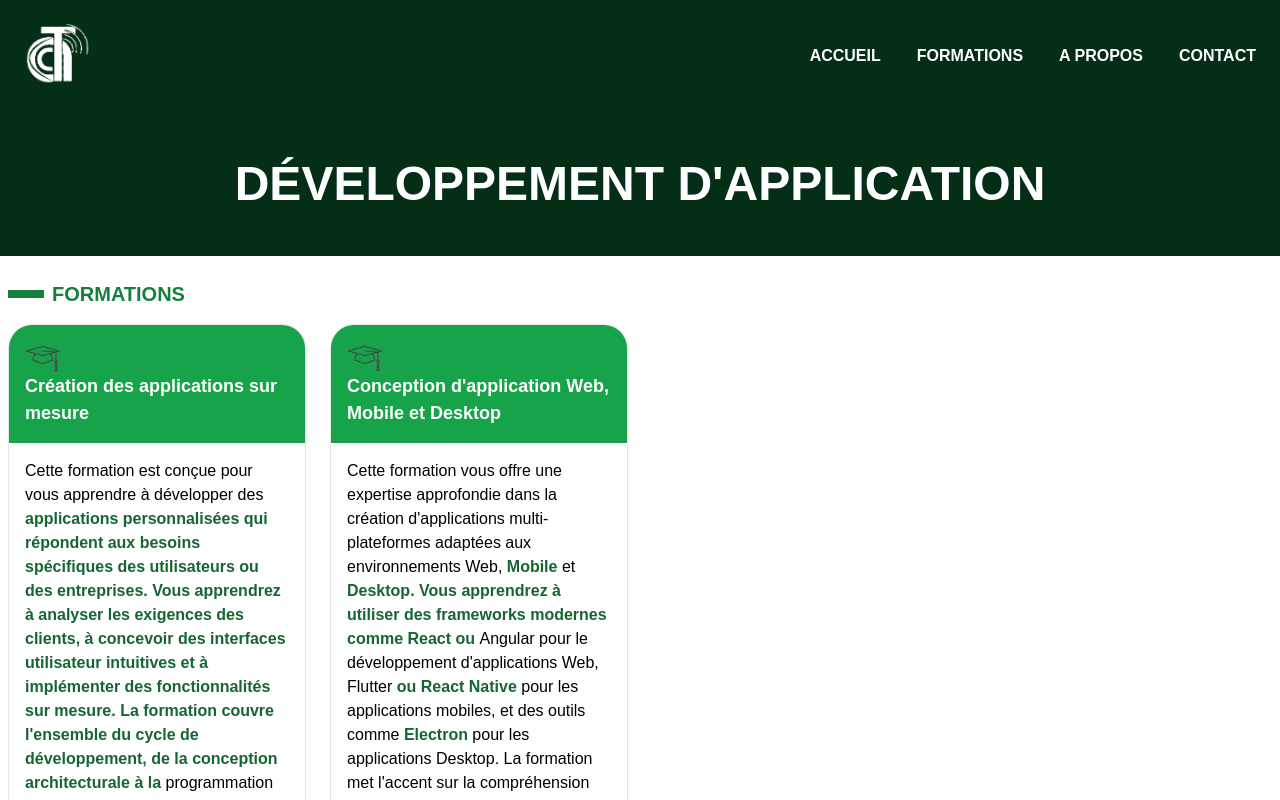
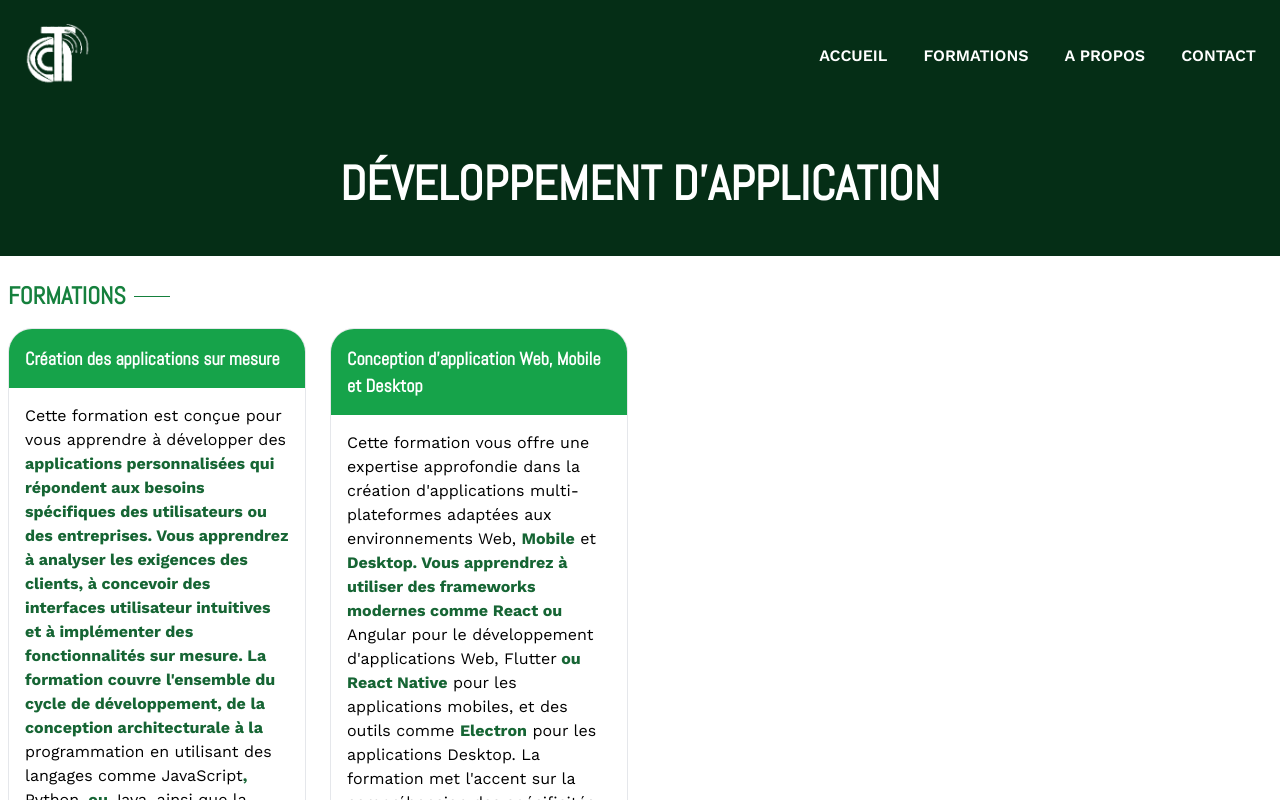
Before and after one commit to MnD3v/cabinet-acte, a Next.js app: page /formations/developpement-d-application in a window 1280 px wide. Shown: the top 800 px of the page. Built offline with nearby package versions, Linux system fonts and the light colour scheme; a web font is replaced by a local one.

Commit message:
ma plus grande qualite

```diff
--- a/src/app/components/pourquoi-nous.tsx
+++ b/src/app/components/pourquoi-nous.tsx
@@ -62,7 +62,7 @@ const PourquoiNous = () => {
                             <motion.div
                                 viewport={{ once: true }}
 
-                                className='-left-3 -top-3 absolute w-[100px] h-[200px] rounded-tl-[100px] rounded-br-[100px] bg-gradient-to-bl from-green-500 to-lime-500
+                                className='-left-3 -top-3 absolute w-[100px] h-[200px] bg-gradient-to-bl from-green-500 to-lime-500
                        '
                                 variants={Animations.leftToRight({ duration: 0.5, inverse: true })}
                                 initial="hidden"
@@ -71,7 +71,7 @@ const PourquoiNous = () => {
                             <motion.div
                                 viewport={{ once: true }}
 
-                                className='-right-3 -bottom-3 absolute w-[100px] h-[200px] rounded-tl-[100px] rounded-br-[100px] bg-gradient-to-bl from-green-500 to-lime-500
+                                className='-right-3 -bottom-3 absolute w-[100px] h-[200px] bg-gradient-to-bl from-green-500 to-lime-500
                        '
                                 variants={Animations.leftToRight({ duration: 0.5, inverse: true })}
                                 initial="hidden"
@@ -80,7 +80,7 @@ const PourquoiNous = () => {
                             <motion.img
                                 viewport={{ once: true }}
 
-                                src="/pourquoi.png" alt="" className='relative w-full md:w-[400px] lg:w-[440px] h-full  rounded-tl-[90px] rounded-br-[90px]
+                                src="/pourquoi.png" alt="" className='relative w-full md:w-[400px] lg:w-[440px] h-full
                         object-cover z-30'
                                 variants={Animations.leftToRight({ duration: 0.5, inverse: true })}
                                 initial="hidden"
--- a/src/app/components/services.tsx
+++ b/src/app/components/services.tsx
@@ -84,7 +84,7 @@ const Services = () => {
                                         variants={Animations.scale({ duration: 0.5 })}
                                         initial="hidden"
                                         whileInView="show"
-                                        className='h-10 md:h-14' />
+                                        className='h-14 md:h-16' />
 
                                     <motion.p
                                         viewport={{ once: true }}
@@ -94,7 +94,7 @@ const Services = () => {
                                         whileInView="show"
 
 
-                                        className='text-xl text-black font-medium font-jost'>{element.titre}</motion.p>
+                                        className='text-xl md:text-2xl text-black font-bold font-abel'>{element.titre}</motion.p>
                                     <p className='text-zinc-600'>{element.description}</p>
                                 </div>
                                 <div className='flex items-center font-jost font-semibold
--- a/src/app/components/temoignages.tsx
+++ b/src/app/components/temoignages.tsx
@@ -74,17 +74,17 @@ const Temoignages = () => {
 
                                         className='h-10 opacity-20 ' />
                                 </motion.div>
-                                <div className="flex gap-2">
+                                <div className="flex gap-2 items-center">
                                     <img src={"/students/"+element.image} alt="" className="h-24"/>
-                             <div className="items-start">
+
                              <motion.h2
-                                    variants={Animations.leftToRight({ duration: 0.4, })}
+                                    variants={Animations.leftToRight({ duration: 0.4,inverse:true })}
                                     initial="hidden"
                                     whileInView="show"
                                     viewport={{ once: true }}
                                     className='font-semibold text-xl font-roboto text-e_orange pt-4' >{element.nom}</motion.h2>
 
-                             </div>
+
                                 </div>
                                 <motion.p
                                     variants={Animations.scale({ duration: .6 })}
--- a/src/app/formations/[link]/page.tsx
+++ b/src/app/formations/[link]/page.tsx
@@ -31,9 +31,9 @@ const Formation = ({ params }: { params: { link: string } }) => {
 
 
     return (
-        <div>
+        <div className='font-syne'>
             {
-                isInView && <div className='fixed flex flex-col items-center justify-center bg-white h-full w-full'>
+                isInView && <div className='fixed font-syne flex flex-col items-center justify-center bg-green-50 h-full w-full'>
                     <div>
                     </div>
                     <img src="/mini-logo.png" alt="" className="h-14 md:h-24 my-3" />
@@ -56,7 +56,7 @@ const Formation = ({ params }: { params: { link: string } }) => {
                     <div
 
                         className='w-full justify-center items-center pb-8  md:py-12 px-2'>
-                        <h1 className='font-jost uppercase text-center text-2xl md:text-5xl'> {formation?.domaine} </h1>
+                        <h1 className='font-abel uppercase text-center text-2xl md:text-5xl'> {formation?.domaine} </h1>
 
 
                     </div>
@@ -69,10 +69,11 @@ const Formation = ({ params }: { params: { link: string } }) => {
                                 variants={Animations.scale({ duration: 0.5, inverse: true })}
                                 initial="hidden"
                                 whileInView="show"
-                                viewport={{ once: false }}
+                                viewport={{ once: true }}
                                 className='flex  items-center my-4 gap-2'>
-                                <div className='bg-green-700 h-2 w-9'></div>
-                                <p className=' text-green-700 text-xl uppercase font-jost font-bold'> Formations</p>
+
+                                <p className=' text-green-700 text-xl md:text-2xl uppercase font-abel font-bold'> Formations</p>
+                                <div className='bg-green-700 h-px w-9'></div>
                             </motion.div>
                         </div>
 
@@ -84,8 +85,8 @@ const Formation = ({ params }: { params: { link: string } }) => {
                                         hover:bg-white border rounded-3xl overflow-hidden'>
                                             <img src="/utils/choose3.png" alt="" className='absolute -bottom-4 -right-4 h-28' />
                                             <div className='w-full bg-green-600 text-white p-4'>
-                                                <img src="/icons/graduate.png" alt="" className='h-8' />
-                                                <h3 className='font-bold font-jost '>{element.titre}</h3>
+
+                                                <h3 className='font-bold font-abel '>{element.titre}</h3>
                                             </div>
                                             <p className='p-4'>{element.description.split("*").map((element2) => (<span key={element2} className={element.description.indexOf(element2) % 2 == 0 ? `font-normal` : 'font-bold text-green-800'}>{element2}</span>))}</p>
                                         </div>
```
